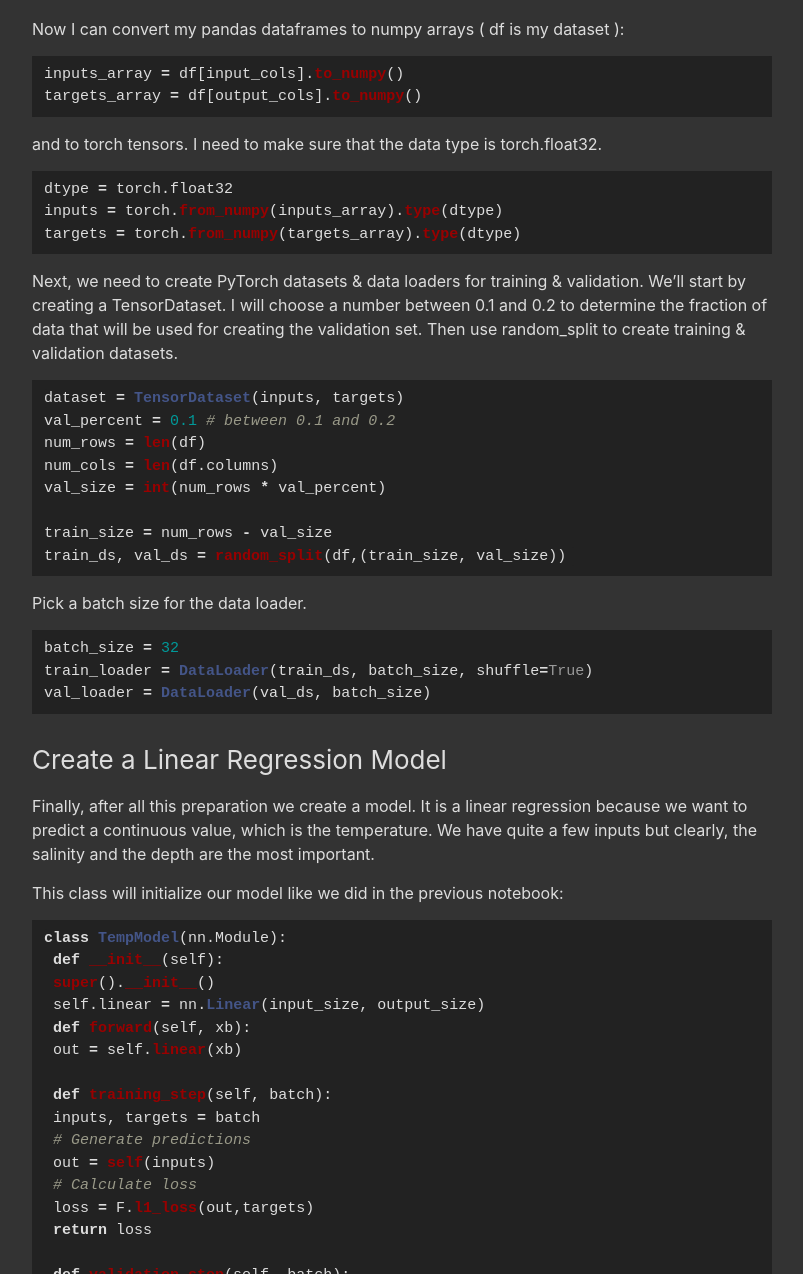
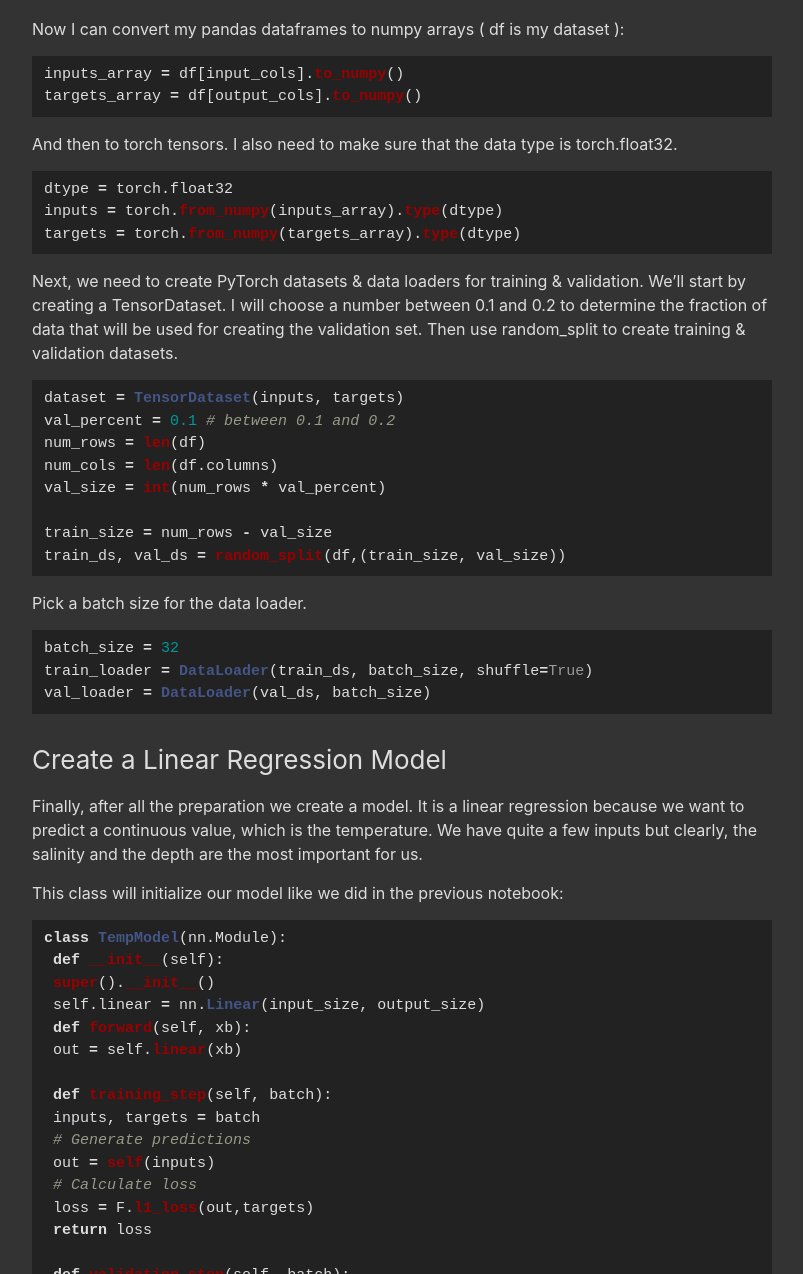
Before and after one commit to pymultitudes/pymultitudes.github.io, a Jekyll site: the page built from _posts/2020-06-05-assignment2.md, in a window 1280 px wide and 1400 px high, scrolled down 3341 px, cut to the strip 126-1400 px from the top of the window. Shown: the whole strip, without its empty margins (238-1041 px from the left). Built offline with Jekyll 4.4.1, drawn with Linux system fonts in a browser that asks for light colours; our own code applies the rules of GitHub Pages for plain Markdown files.

Commit message:
Update 2020-06-05-assignment2.md

````diff
--- a/_posts/2020-06-05-assignment2.md
+++ b/_posts/2020-06-05-assignment2.md
@@ -84,7 +84,7 @@ inputs_array = df[input_cols].to_numpy()
 targets_array = df[output_cols].to_numpy()
 ```
 
-and to torch tensors. I need to make sure that the data type is torch.float32.
+And then to torch tensors. I also need to make sure that the data type is torch.float32.
 
 ```python
 dtype = torch.float32
@@ -116,7 +116,7 @@ val_loader = DataLoader(val_ds, batch_size)
 
 ### Create a Linear Regression Model
 
-Finally, after all this preparation we create a model. It is a linear regression because we want to predict a continuous value, which is the temperature. We have quite a few inputs but clearly, the salinity and the depth are the most important.
+Finally, after all the preparation we create a model. It is a linear regression because we want to predict a continuous value, which is the temperature. We have quite a few inputs but clearly, the salinity and the depth are the most important for us.
 
 This class will initialize our model like we did in the previous notebook:
 
````
